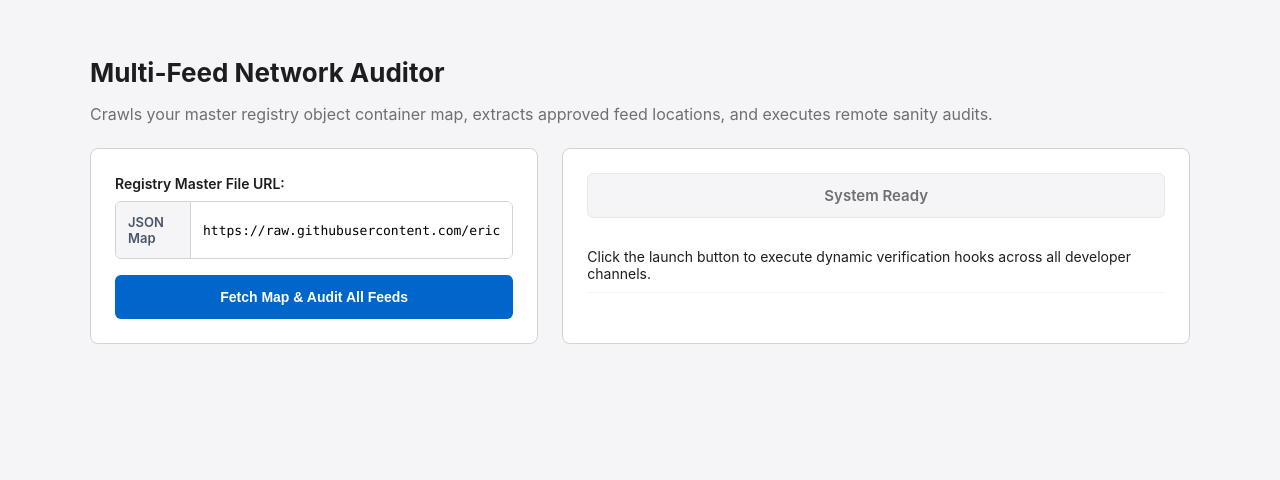
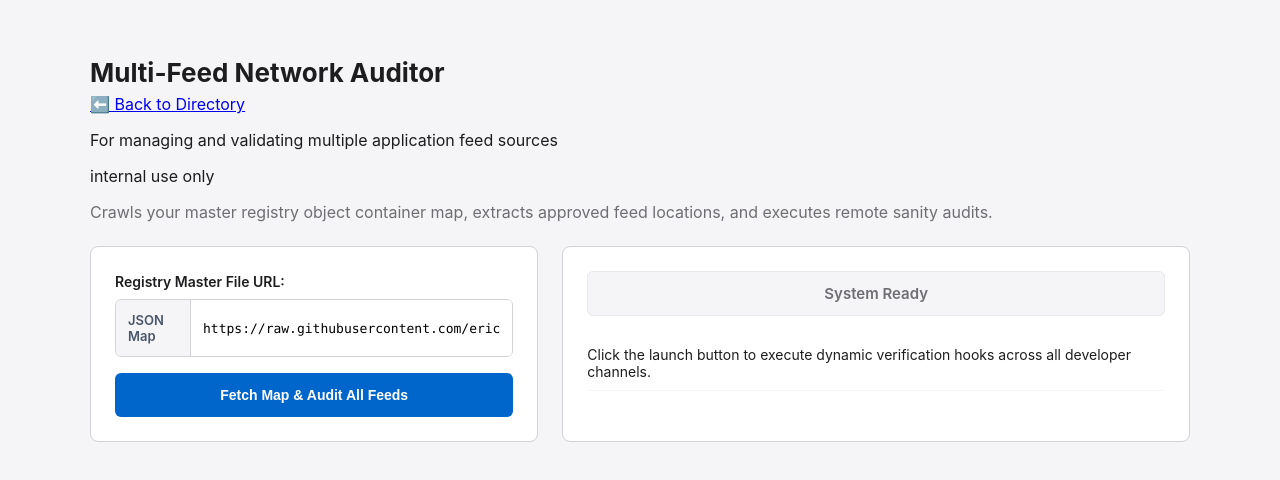
Before and after one commit to erickouassi/App-Testing-Hub, a website: page tools/multi-feed-network-auditor.html in a window 1280 px wide. Drawn offline with Linux system fonts and the light colour scheme.

Commit message:
Add files via upload

```diff
--- a/tools/multi-feed-network-auditor.html
+++ b/tools/multi-feed-network-auditor.html
@@ -173,6 +173,9 @@
 
   <div class="container">
     <h1>Multi-Feed Network Auditor</h1>
+    <a href="../index.html" class="btn btn-ghost">⬅️ Back to Directory</a>
+    <p>For managing and validating multiple application feed sources</p>
+    <p> internal use only</p>
     <p class="subtitle">Crawls your master registry object container map, extracts approved feed locations, and executes remote sanity audits.</p>
 
     <div class="dashboard-layout">
```
Also changed, not shown: tools/app-hub-rss-feed-validator.html (+1 -0 lines).
